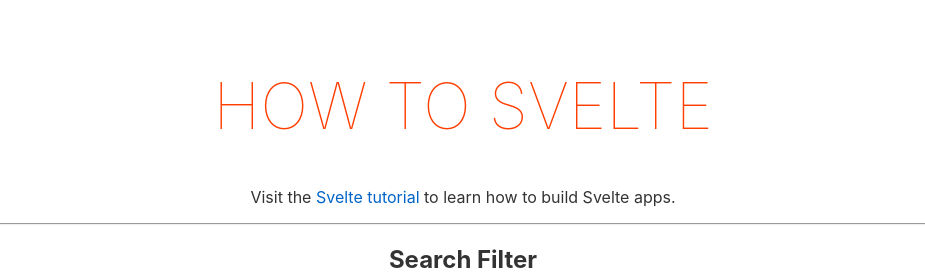
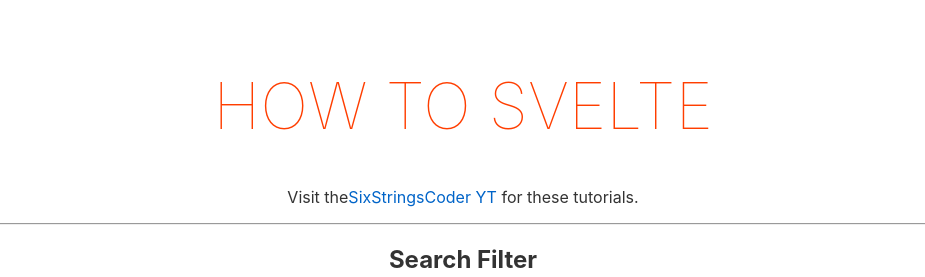
Before and after one commit to SinisaVukmirovic/How-To-Svelte, a Svelte app: page / in a window 1280 px wide. Shown: the top 277 px of the page, without its empty margins (177-1102 px from the left). Built offline with nearby package versions, Linux system fonts and the light colour scheme.

Commit message:
Linked the YT channel for these tuts

```diff
--- a/src/App.svelte
+++ b/src/App.svelte
@@ -24,7 +24,7 @@
 
 <main>
 	<h1>How To Svelte</h1>
-	<p>Visit the <a href="https://svelte.dev/tutorial">Svelte tutorial</a> to learn how to build Svelte apps.</p>
+	<p>Visit the<a href="https://www.youtube.com/channel/UCoYGF_kcmubmm_3Xk_2PYCg/videos">SixStringsCoder YT</a> for these tutorials.</p>
 	<hr>
 
 	<SearchFilter />
```
